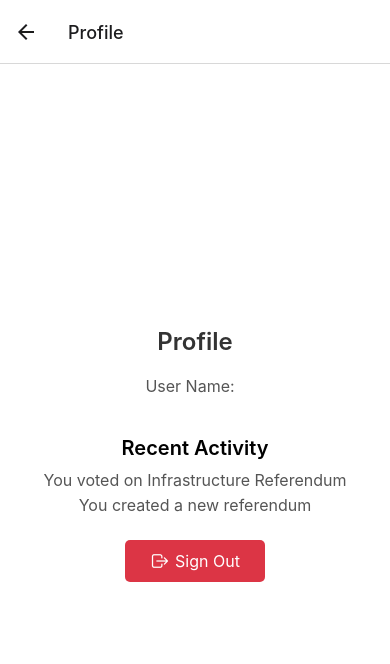
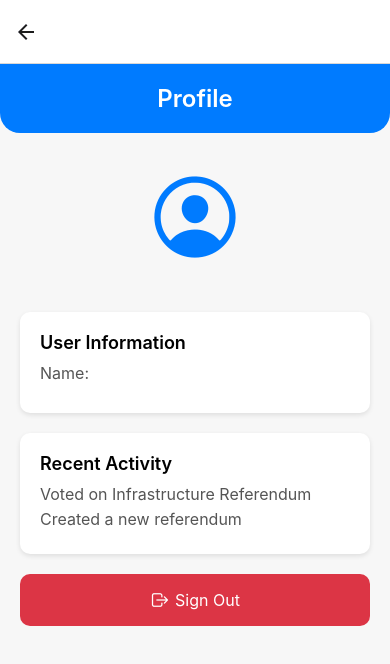
Before and after one commit to ParsMaioris/VoteMaster, a React Native app in the folder MobileApp/: screen /Profile in a window 390 px wide. Shown: the top 664 px of the page. Built offline with nearby package versions, Linux system fonts and the light colour scheme.

Commit message:
refactor: Update ReferendumsScreen UI and navigation handling

```diff
--- a/MobileApp/Infra/Navigation.tsx
+++ b/MobileApp/Infra/Navigation.tsx
@@ -25,8 +25,8 @@ const Navigation = () => (
             <Stack.Screen name="SignIn" component={SignInScreen} />
             <Stack.Screen name="LandingPage" component={LandingPage} options={{title: 'Home', headerShown: false}} />
             <Stack.Screen name="Referendums" component={ReferendumsScreen} />
-            <Stack.Screen name="ReferendumDetail" component={ReferendumDetailScreen} />
-            <Stack.Screen name="Profile" component={ProfileScreen} />
+            <Stack.Screen name="ReferendumDetail" component={ReferendumDetailScreen} options={{title: ''}} />
+            <Stack.Screen name="Profile" component={ProfileScreen} options={{title: ''}} />
         </Stack.Navigator>
     </NavigationContainer>
 )
--- a/MobileApp/Screens/ProfileScreen.tsx
+++ b/MobileApp/Screens/ProfileScreen.tsx
@@ -21,16 +21,26 @@ const ProfileScreen: React.FC<{navigation: any}> = ({navigation}) =>
 
     return (
         <ScrollView contentContainerStyle={styles.container}>
-            <Text style={styles.title}>Profile</Text>
-            <View style={styles.infoContainer}>
-                <Text style={styles.label}>User Name:</Text>
-                <Text style={styles.info}>{userName}</Text>
+            <View style={styles.header}>
+                <Text style={styles.headerText}>Profile</Text>
             </View>
-            <View style={styles.recentActivityContainer}>
-                <Text style={styles.recentActivityTitle}>Recent Activity</Text>
-                <Text style={styles.recentActivityText}>You voted on Infrastructure Referendum</Text>
-                <Text style={styles.recentActivityText}>You created a new referendum</Text>
-                {/* Add more recent activities here */}
+            <View style={styles.profileContainer}>
+                <Ionicons name="person-circle-outline" size={100} color="#007BFF" style={styles.profileIcon} />
+                <Text style={styles.userName}>{userName}</Text>
+            </View>
+            <View style={styles.sectionContainer}>
+                <Text style={styles.sectionTitle}>User Information</Text>
+                <View style={styles.infoContainer}>
+                    <Text style={styles.label}>Name:</Text>
+                    <Text style={styles.info}>{userName}</Text>
+                </View>
+                {/* Additional user information can go here */}
+            </View>
+            <View style={styles.sectionContainer}>
+                <Text style={styles.sectionTitle}>Recent Activity</Text>
+                <Text style={styles.activityItem}>Voted on Infrastructure Referendum</Text>
+                <Text style={styles.activityItem}>Created a new referendum</Text>
+                {/* Additional recent activities can go here */}
             </View>
             <TouchableOpacity style={styles.signOutButton} onPress={handleSignOut}>
                 <Ionicons name="log-out-outline" size={20} color="#fff" />
@@ -43,17 +53,47 @@ const ProfileScreen: React.FC<{navigation: any}> = ({navigation}) =>
 const styles = StyleSheet.create({
     container: {
         flex: 1,
-        justifyContent: 'center',
-        alignItems: 'center',
+        backgroundColor: '#f7f7f7',
+    },
+    header: {
+        backgroundColor: '#007BFF',
         padding: 20,
-        backgroundColor: '#fff',
+        borderBottomLeftRadius: 20,
+        borderBottomRightRadius: 20,
     },
-    title: {
+    headerText: {
         fontSize: 24,
         fontWeight: '600',
+        color: '#fff',
+        textAlign: 'center',
+    },
+    profileContainer: {
+        alignItems: 'center',
+        marginVertical: 30,
+    },
+    profileIcon: {
+        marginBottom: 10,
+    },
+    userName: {
+        fontSize: 22,
+        fontWeight: '600',
         color: '#333',
-        textAlign: 'center',
+    },
+    sectionContainer: {
+        backgroundColor: '#fff',
+        padding: 20,
+        marginHorizontal: 20,
         marginBottom: 20,
+        borderRadius: 10,
+        shadowColor: '#000',
+        shadowOffset: {width: 0, height: 2},
+        shadowOpacity: 0.1,
+        shadowRadius: 5,
+    },
+    sectionTitle: {
+        fontSize: 18,
+        fontWeight: '600',
+        marginBottom: 10,
     },
     infoContainer: {
         flexDirection: 'row',
@@ -70,17 +110,7 @@ const styles = StyleSheet.create({
         color: '#333',
         fontWeight: '500',
     },
-    recentActivityContainer: {
-        marginTop: 30,
-        width: '100%',
-        alignItems: 'center',
-    },
-    recentActivityTitle: {
-        fontSize: 20,
-        fontWeight: '600',
-        marginBottom: 10,
-    },
-    recentActivityText: {
+    activityItem: {
         fontSize: 16,
         color: '#555',
         marginBottom: 5,
@@ -90,11 +120,10 @@ const styles = StyleSheet.create({
         alignItems: 'center',
         justifyContent: 'center',
         backgroundColor: '#DC3545',
-        padding: 10,
-        borderRadius: 5,
-        marginTop: 20,
-        alignSelf: 'center',
-        width: '40%',
+        padding: 15,
+        borderRadius: 10,
+        marginHorizontal: 20,
+        marginBottom: 20,
     },
     signOutButtonText: {
         marginLeft: 5,
--- a/MobileApp/Screens/ReferendumsScreen.tsx
+++ b/MobileApp/Screens/ReferendumsScreen.tsx
@@ -120,7 +120,7 @@ const styles = StyleSheet.create({
         flex: 1,
         backgroundColor: '#007BFF',
         paddingVertical: 10,
-        paddingHorizontal: 15,
+        paddingHorizontal: 14,
         borderRadius: 8,
         marginRight: 5,
     },
@@ -128,13 +128,13 @@ const styles = StyleSheet.create({
         flex: 1,
         backgroundColor: '#6C757D',
         paddingVertical: 10,
-        paddingHorizontal: 15,
+        paddingHorizontal: 14,
         borderRadius: 8,
         marginLeft: 5,
     },
     buttonText: {
         color: '#ffffff',
-        fontSize: 16,
+        fontSize: 15,
         fontWeight: '500',
         textAlign: 'center',
     },
```
